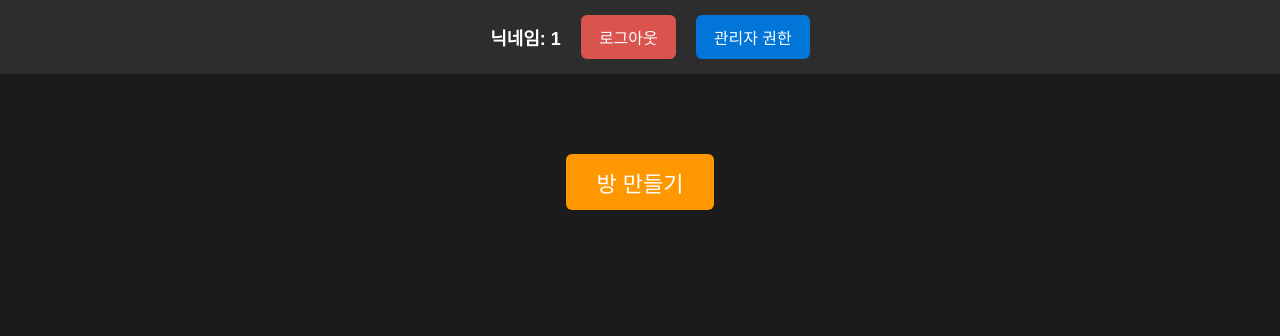
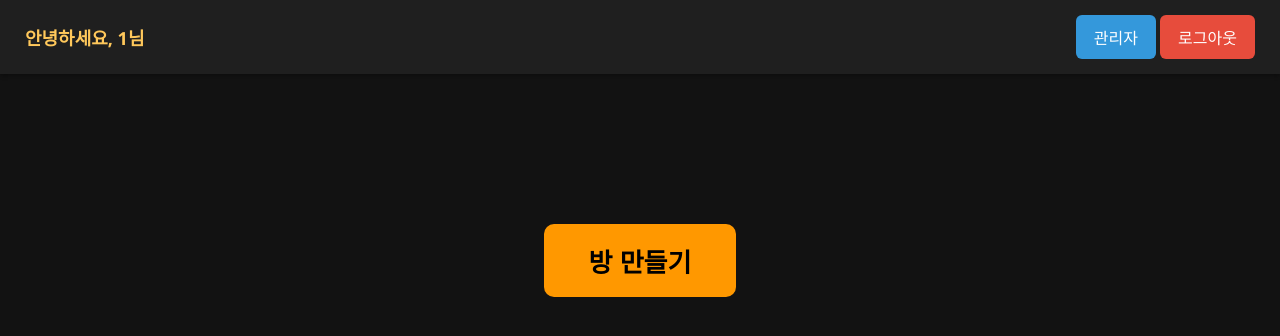
Before and after one commit to Jaerongi/scout-multiplayer, a website: page public/index.html in a window 1280 px wide. Drawn offline with nearby package versions, Linux system fonts and the light colour scheme; sample sign-in values are in the browser's storage.

Commit message:
Update index.html

```diff
--- a/public/index.html
+++ b/public/index.html
@@ -6,60 +6,63 @@
 
 <style>
 body {
-  background:#1b1b1b;
-  color:#fff;
-  font-family:Arial, sans-serif;
-  text-align:center;
   margin:0;
-  padding:0;
+  background:#121212;
+  font-family:'Segoe UI', sans-serif;
+  color:white;
 }
 
 #topBar {
-  width:100%;
-  background:#2d2d2d;
-  padding:15px 10px;
+  background:#1f1f1f;
+  padding:15px 25px;
   display:flex;
-  justify-content:center;
-  gap:20px;
+  justify-content:space-between;
   align-items:center;
+  box-shadow:0 2px 4px rgba(0,0,0,0.3);
+}
+
+#userInfo {
   font-size:18px;
+  font-weight:bold;
+  color:#ffc85b;
 }
 
 button {
   padding:10px 18px;
-  background:#4caf50;
   border:none;
   border-radius:6px;
-  color:white;
   font-size:16px;
   cursor:pointer;
 }
-button:hover {
-  background:#45a048;
-}
 
 #logoutBtn {
-  background:#d9534f;
+  background:#e74c3c;
+  color:white;
 }
 #logoutBtn:hover {
-  background:#c9302c;
+  background:#c0392b;
 }
 
 #adminBtn {
-  background:#0275d8;
+  background:#3498db;
+  color:white;
 }
 #adminBtn:hover {
-  background:#025aa5;
+  background:#217dbb;
 }
 
-#contentArea {
-  margin-top:80px;
+#makeRoomArea {
+  margin-top:150px;
+  text-align:center;
 }
 
 #makeRoomBtn {
-  font-size:22px;
-  padding:12px 30px;
   background:#ff9800;
+  padding:18px 45px;
+  font-size:26px;
+  color:black;
+  border-radius:10px;
+  font-weight:bold;
 }
 #makeRoomBtn:hover {
   background:#f57c00;
@@ -67,21 +70,24 @@ button:hover {
 </style>
 
 </head>
+
 <body>
 
-<!-- 상단바 (로그인한 유저 정보 + 로그아웃 + 관리자 페이지) -->
+<!-- 상단바 -->
 <div id="topBar">
-  <span id="loginName" style="font-weight:bold;"></span>
-  <button id="logoutBtn">로그아웃</button>
-  <button id="adminBtn">관리자 권한</button>
+  <div id="userInfo"></div>
+  <div>
+    <button id="adminBtn">관리자</button>
+    <button id="logoutBtn">로그아웃</button>
+  </div>
 </div>
 
 <!-- 메인 콘텐츠 -->
-<div id="contentArea">
+<div id="makeRoomArea">
   <button id="makeRoomBtn">방 만들기</button>
 </div>
 
-<!-- START / ROOM / GAME 페이지 (기존 화면) -->
+<!-- 숨겨진 게임 페이지들 -->
 <div id="startPage" style="display:none;"></div>
 <div id="roomPage" style="display:none;">
   <h2 id="roomTitle"></h2>
@@ -95,37 +101,32 @@ button:hover {
   <div id="handArea"></div>
 </div>
 
-<!-- 소켓 JS -->
 <script src="/socket.io/socket.io.js"></script>
 <script src="/socket.js"></script>
 
 <script>
-// 로그인된 닉네임 표시
+// 로그인 체크
 const userId = localStorage.getItem("scout_userId");
-if (userId) {
-  const nickname = userId.split("-")[0];
-  document.getElementById("loginName").innerText = `닉네임: ${nickname}`;
-} else {
-  // 로그인 안 되어 있으면 login.html 이동
-  location.href = "/login.html";
-}
+if (!userId) location.href = "/login.html";
+
+// 닉네임 표시
+const nickname = userId.split("-")[0];
+document.getElementById("userInfo").innerText = `안녕하세요, ${nickname}님`;
 
 // 로그아웃
 document.getElementById("logoutBtn").onclick = () => {
-  if (confirm("로그아웃 하시겠습니까?")) {
-    localStorage.removeItem("scout_userId");
-    location.href = "/login.html";
-  }
+  localStorage.removeItem("scout_userId");
+  location.href = "/login.html";
 };
 
-// 관리자 페이지로 이동
+// 관리자 페이지
 document.getElementById("adminBtn").onclick = () => {
   location.href = "/admin";
 };
 
-// 방 만들기 버튼 → socket.js에서 joinRoom 처리
+// 방 만들기 (socket.js 내부 makeRoomBtn 이벤트 발생)
 document.getElementById("makeRoomBtn").onclick = () => {
-  makeRoomBtn.click();   // socket.js 내부의 이벤트 트리거
+  makeRoomBtn.click();
 };
 </script>
 
```
